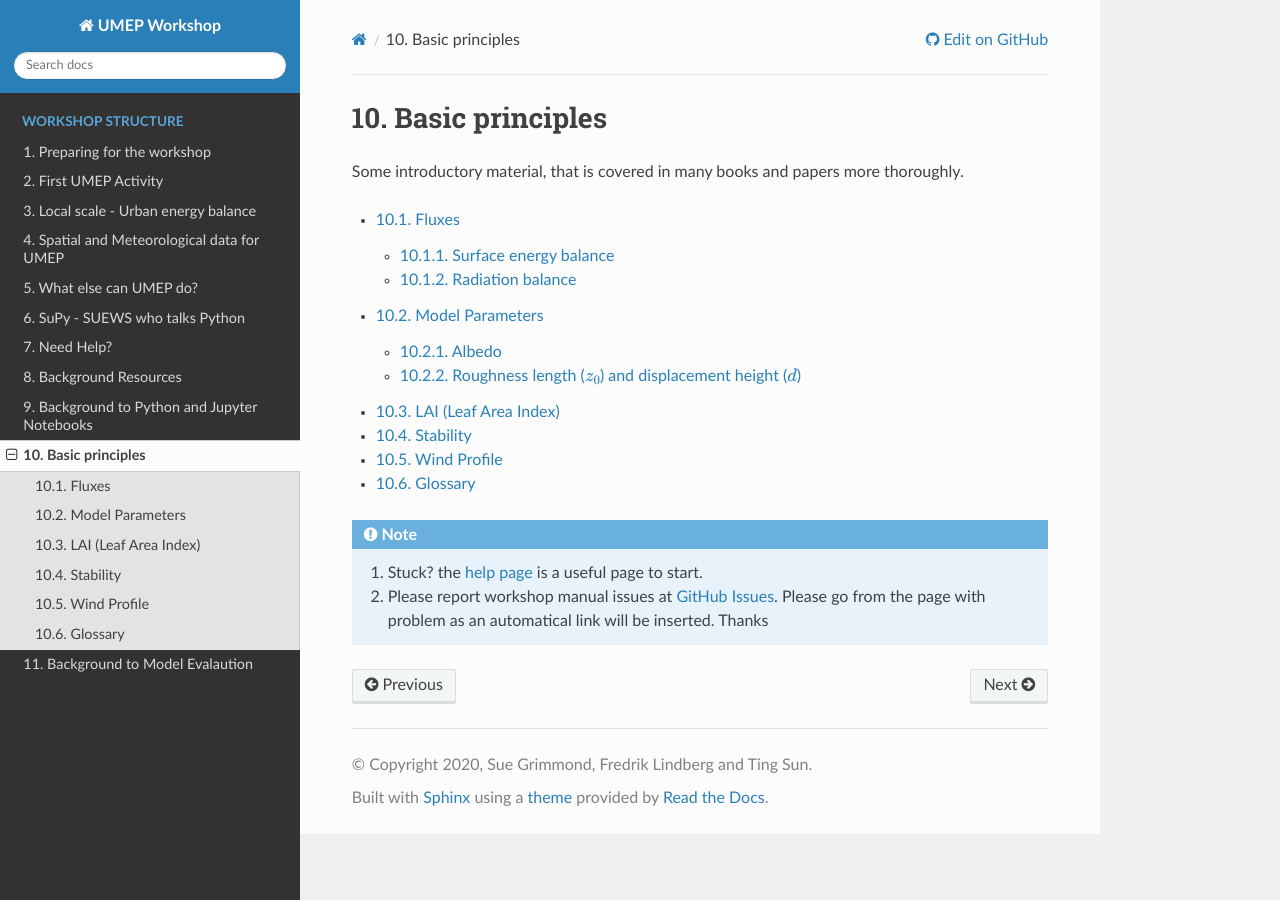
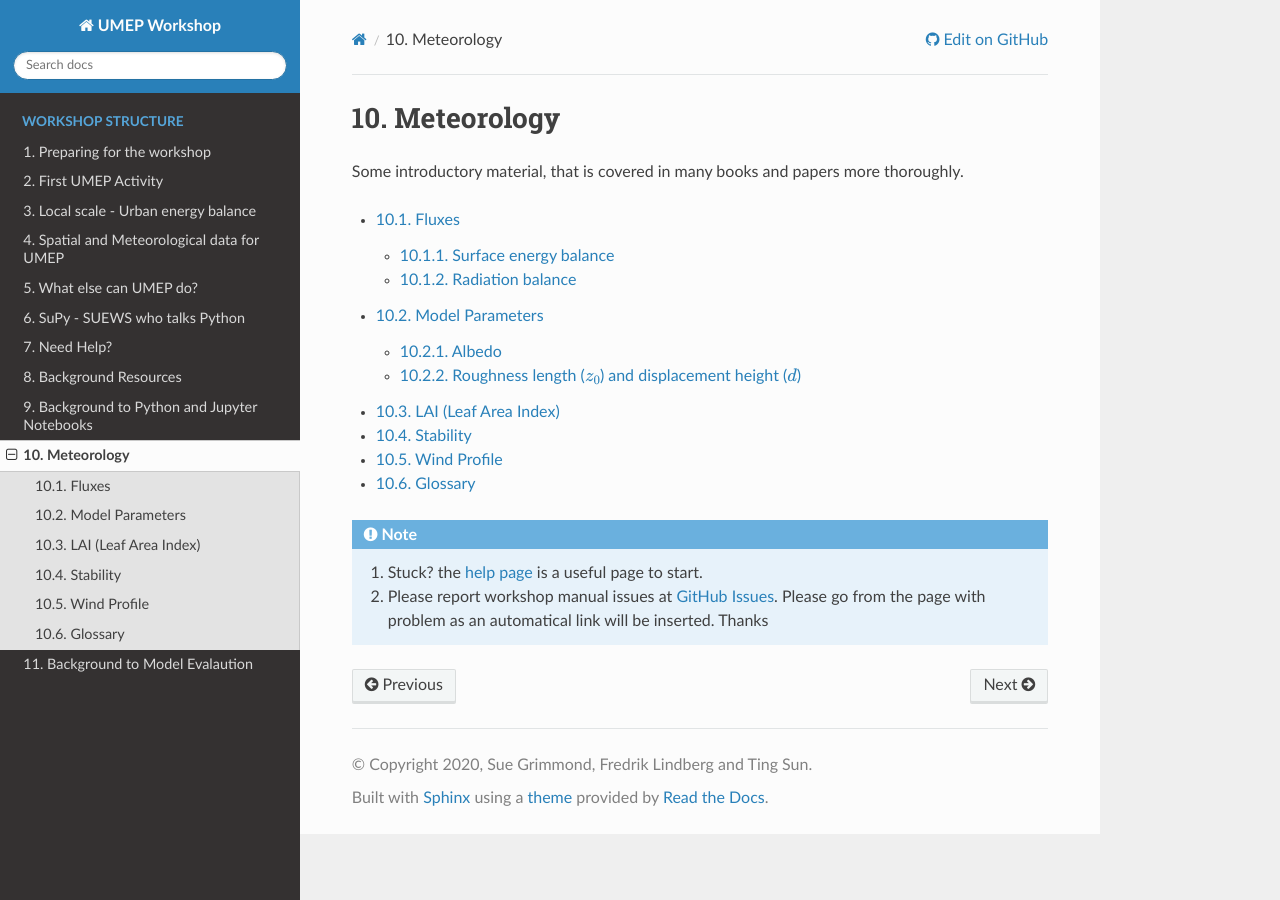
Before and after one commit to Urban-Meteorology-Reading/UMEP-Workshop, a Sphinx documentation site: the page built from source/BackGroundMet/BGM0.rst, in a window 1280 px wide. Built offline with Sphinx 7.4.7 and the Read the Docs theme 2.0.0, drawn with Linux system fonts in a browser that asks for light colours; pages that are not in the unit, such as notebooks, are missing from menus.

Commit message:
Update BGM0.rst

```diff
--- a/source/BackGroundMet/BGM0.rst
+++ b/source/BackGroundMet/BGM0.rst
@@ -1,6 +1,6 @@
 .. _BGM0:
 
-Basic principles
+Meteorology
 --------------------------
 
 Some introductory material, that is covered in many books and papers more thoroughly.
```
